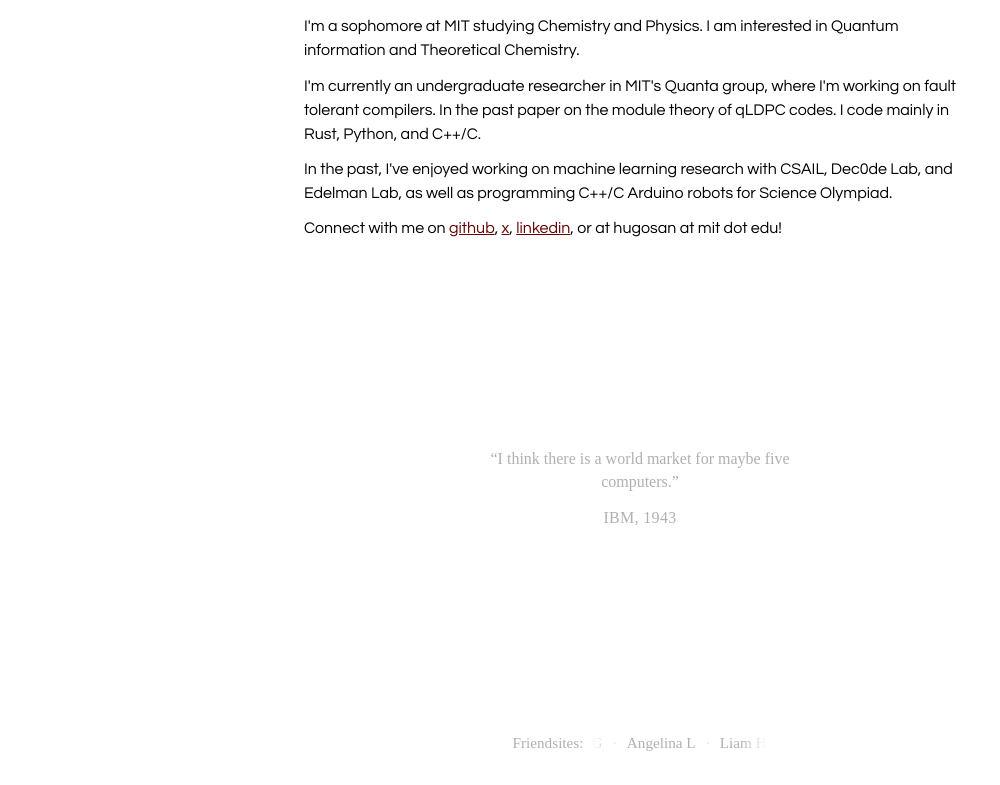
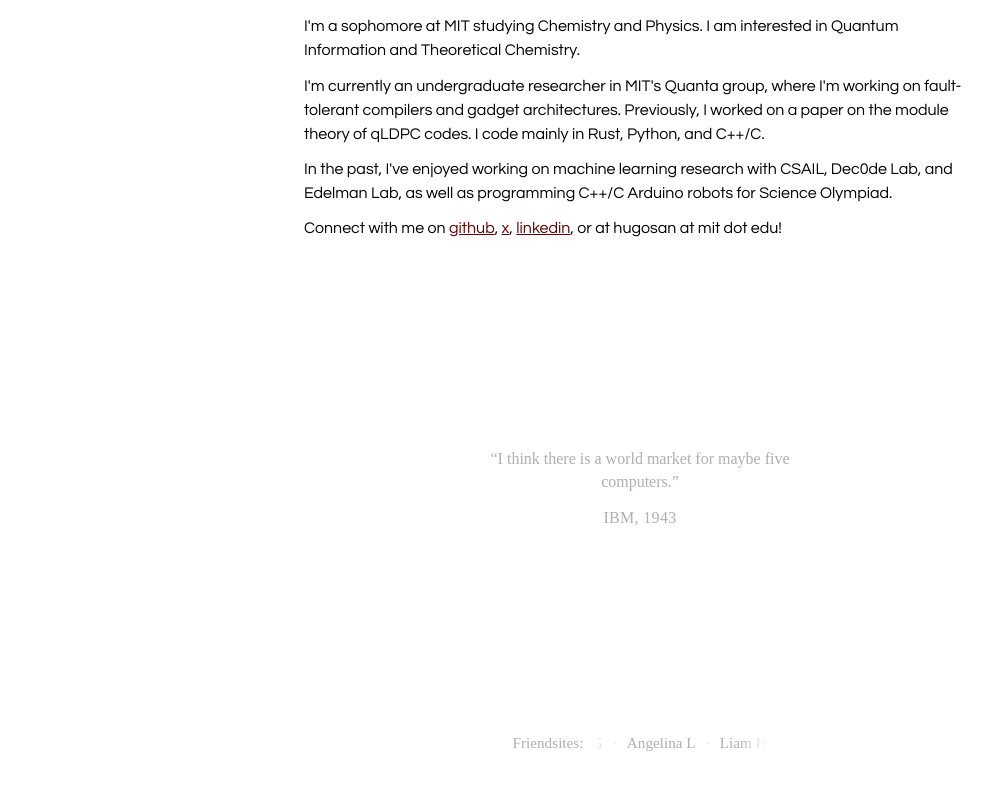
Before and after one commit to jugogpt/hugobernardsanchez.com, a plain HTML site: page index.html in a window 1280 px wide. Shown: the part 78-863 px from the top of the page, without its empty margins (0-1000 px from the left). Drawn offline with Linux system fonts and the light colour scheme; no server answers.

Commit message:
Polish bio wording for Quanta research and interests.

```diff
--- a/index.html
+++ b/index.html
@@ -27,10 +27,10 @@
 
             <main class="home-main">
                 <h1><img class="name-orb" src="/orb-h.png" alt="H" width="113" height="114">ugo Sanchez</h1>
-                <p>I'm a sophomore at MIT studying Chemistry and Physics. I am interested in Quantum information and
+                <p>I'm a sophomore at MIT studying Chemistry and Physics. I am interested in Quantum Information and
                     Theoretical Chemistry.</p>
-                <p>I'm currently an undergraduate researcher in MIT's Quanta group, where I'm working on fault tolerant
-                    compilers. In the past paper on the
+                <p>I'm currently an undergraduate researcher in MIT's Quanta group, where I'm working on fault-tolerant
+                    compilers and gadget architectures. Previously, I worked on a paper on the
                     module theory of qLDPC codes. I code mainly in
                     Rust,
                     Python, and C++/C.</p>
```
